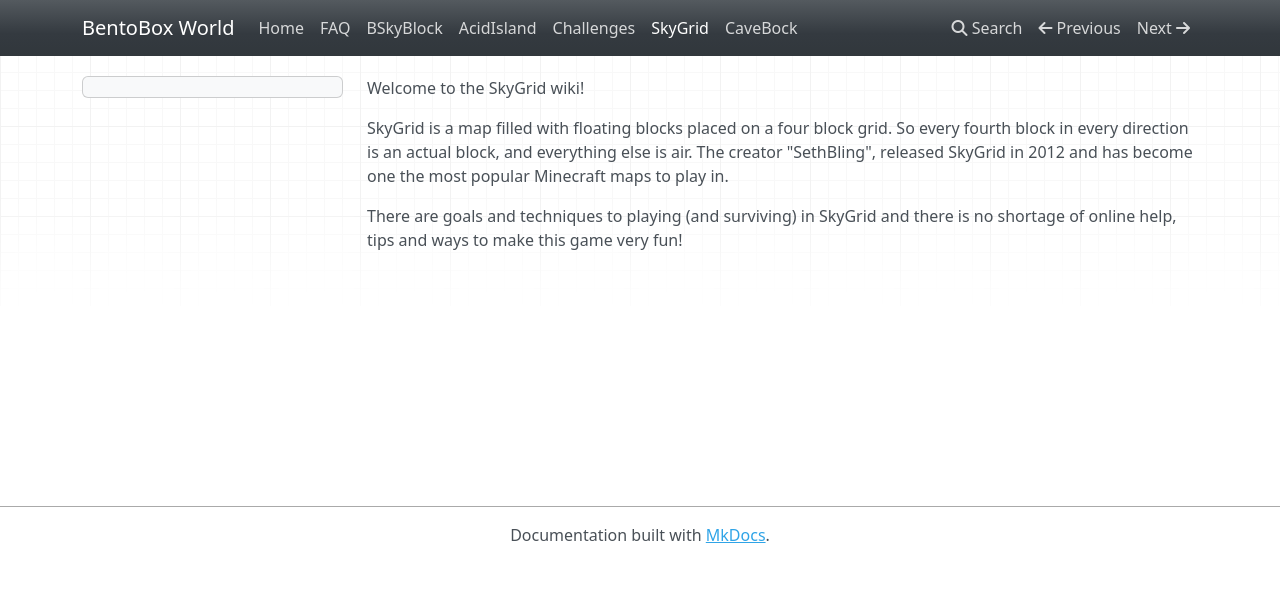
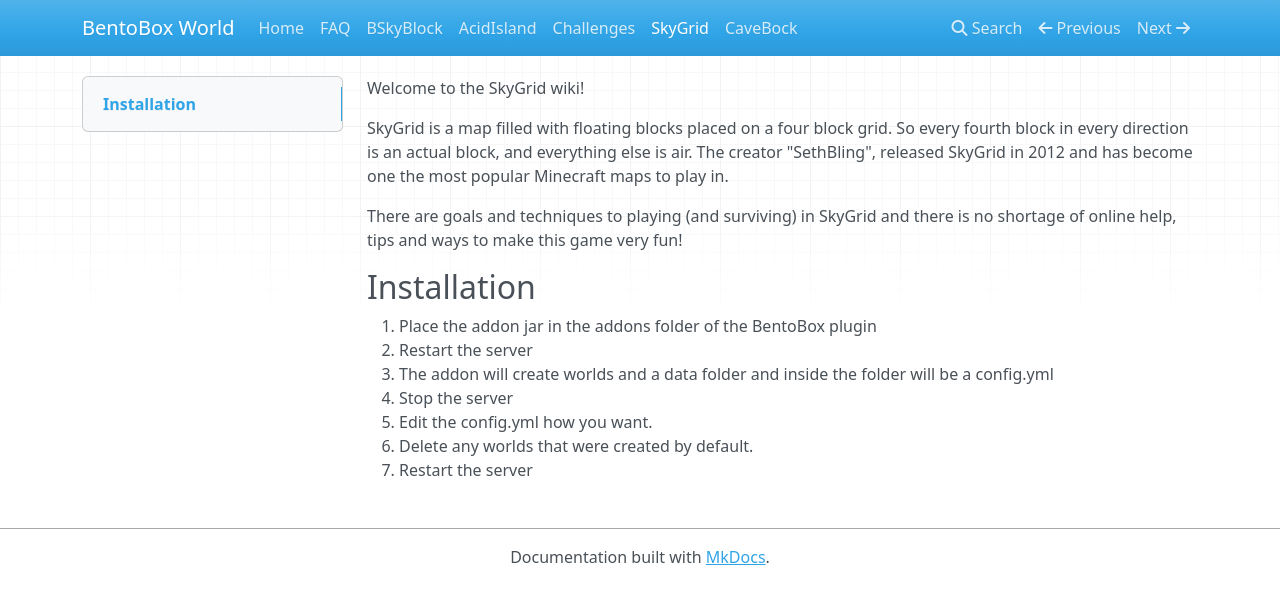
Before and after one commit to BentoBoxWorld/docs, an MkDocs documentation site: the page built from docs/SkyGrid/wiki/index.md, in a window 1280 px wide. Shown: the top 604 px of the page. Built offline with MkDocs 1.6.1, drawn with Linux system fonts in a browser that asks for light colours; nearby versions of some CDN libraries.

```diff
--- a/docs/SkyGrid/wiki/index.md
+++ b/docs/SkyGrid/wiki/index.md
@@ -3,3 +3,13 @@ Welcome to the SkyGrid wiki!
 SkyGrid is a map filled with floating blocks placed on a four block grid. So every fourth block in every direction is an actual block, and everything else is air.  The creator "SethBling", released SkyGrid in 2012 and has become one the most popular Minecraft maps to play in.
 
 There are goals and techniques to playing (and surviving) in SkyGrid and there is no shortage of online help, tips and ways to make this game very fun!
+
+## Installation
+
+1. Place the addon jar in the addons folder of the BentoBox plugin
+2. Restart the server
+3. The addon will create worlds and a data folder and inside the folder will be a config.yml
+4. Stop the server
+5. Edit the config.yml how you want.
+6. Delete any worlds that were created by default.
+7. Restart the server
--- a/mkdocs.yml
+++ b/mkdocs.yml
@@ -9,5 +9,3 @@ nav:
     - CaveBock: CaveBlock/wiki/index.md
 theme:
   name: mkdocs
-  navigation_depth: 4
-  nav_style: dark
```
Also changed, not shown: docs/AcidIsland/wiki/index.md (+0 -6 lines), docs/BSkyBlock/wiki/index.md (+1 -6 lines), docs/CaveBlock/wiki/index.md (+1 -8 lines), docs/Challenges/wiki/index.md (+0 -6 lines).
